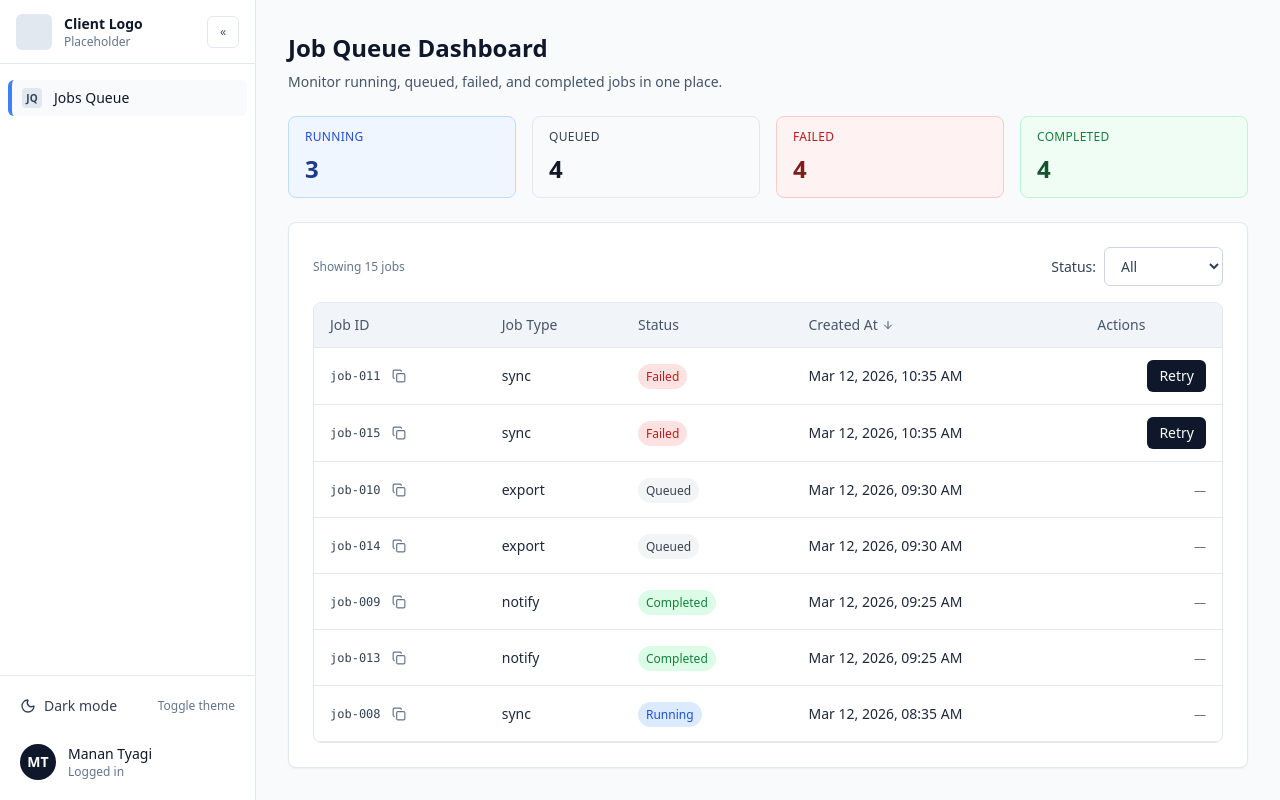
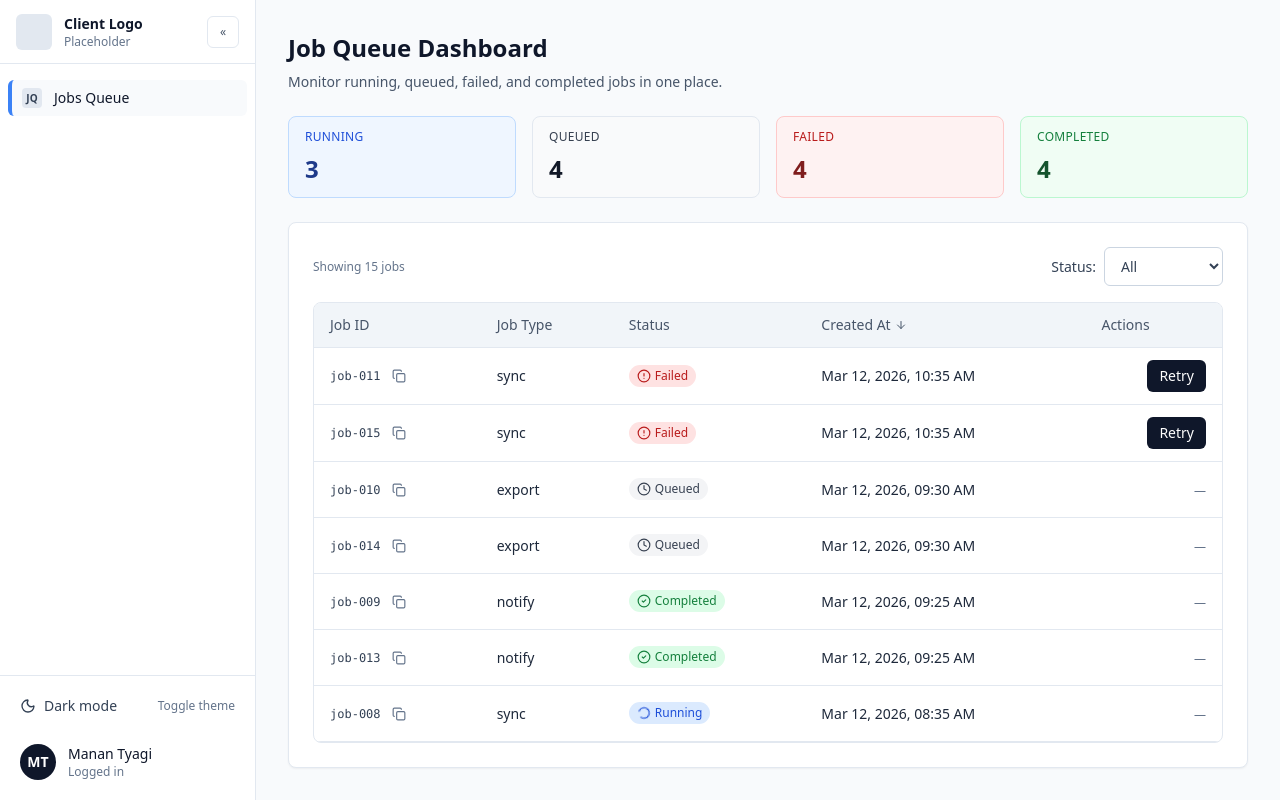
Before and after one commit to manantyagi25/picarro-job-queue-dashboard, a Next.js app: page / in a window 1280 px wide. Built offline with nearby package versions, Linux system fonts and the light colour scheme.

Commit message:
Add icons to status badges

```diff
--- a/src/app/globals.css
+++ b/src/app/globals.css
@@ -12,6 +12,10 @@
     @apply bg-slate-50 text-slate-900 antialiased overflow-hidden dark:bg-slate-900 dark:text-slate-50;
   }
 
+  .animate-spin-slow {
+    animation: spin 1.2s linear infinite;
+  }
+
   code {
     @apply font-mono text-xs;
   }
--- a/src/components/jobs/JobStatusBadge.tsx
+++ b/src/components/jobs/JobStatusBadge.tsx
@@ -1,4 +1,5 @@
 import type { JobStatus } from "@/types/job";
+import { Loader2, AlertCircle, CheckCircle2, Clock } from "lucide-react";
 import "@/styles/job-status-badge.css";
 
 interface JobStatusBadgeProps {
@@ -12,10 +13,18 @@ const STATUS_CLASS_MAP: Record<JobStatus, string> = {
   Completed: "job-status-completed"
 };
 
+const STATUS_ICON_MAP: Record<JobStatus, JSX.Element> = {
+  Running: <Loader2 className="h-3.5 w-3.5 animate-spin-slow" />,
+  Queued: <Clock className="h-3.5 w-3.5" />,
+  Failed: <AlertCircle className="h-3.5 w-3.5" />,
+  Completed: <CheckCircle2 className="h-3.5 w-3.5" />
+};
+
 export function JobStatusBadge({ status }: JobStatusBadgeProps) {
   return (
     <span className={`job-status-badge ${STATUS_CLASS_MAP[status]}`}>
-      {status}
+      {STATUS_ICON_MAP[status]}
+      <span className="leading-none">{status}</span>
     </span>
   );
 }
--- a/src/styles/job-status-badge.css
+++ b/src/styles/job-status-badge.css
@@ -2,7 +2,7 @@
 
 @layer components {
   .job-status-badge {
-    @apply px-2 py-1 text-xs font-medium rounded-full;
+    @apply inline-flex items-center gap-1 px-2 py-1 text-xs font-medium rounded-full;
   }
 
   .job-status-running {
```
